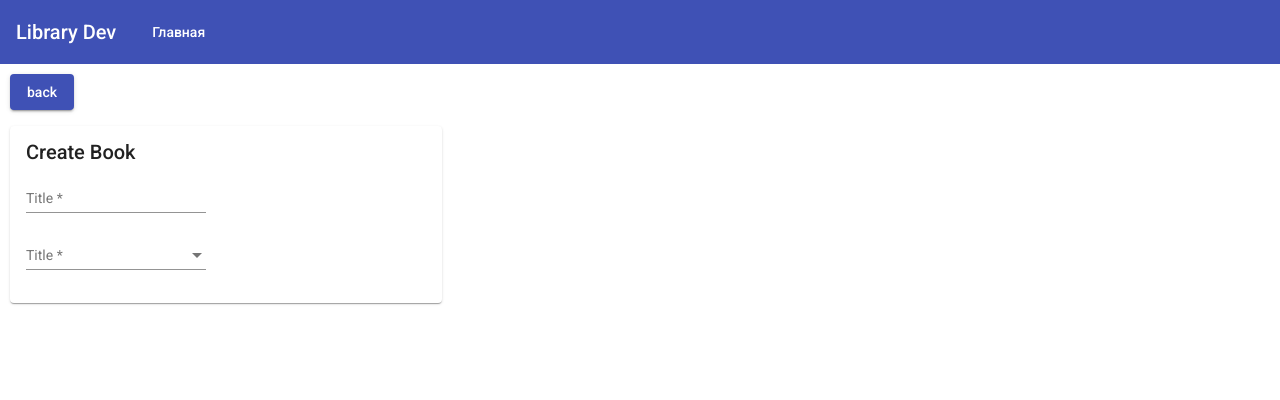
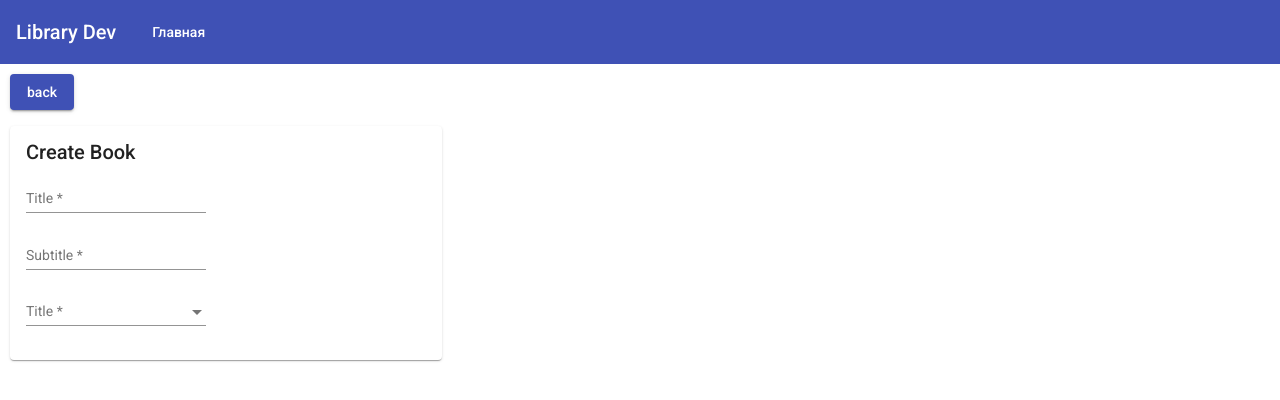
Before and after one commit to 14837-eng/Book-app, an Angular app: page /book/create in a window 1280 px wide. Shown: the top 400 px of the page. Built offline with nearby package versions, Linux system fonts and the light colour scheme.

Commit message:
feat(book-form): Add subtitle field

```diff
--- a/src/app/shared/components/book-form/book-form.component.html
+++ b/src/app/shared/components/book-form/book-form.component.html
@@ -8,6 +8,12 @@
         <mat-form-field>
           <mat-label>Title</mat-label>
           <input type="text" matInput formControlName="title" />
+        </mat-form-field>
+      </div>
+      <div class="book-form-container">
+        <mat-form-field>
+          <mat-label>Subtitle</mat-label>
+          <input type="text" matInput formControlName="subtitle" />
         </mat-form-field>
       </div>
       <div class="book-form-container">
--- a/src/app/shared/components/book-form/book-form.component.ts
+++ b/src/app/shared/components/book-form/book-form.component.ts
@@ -35,8 +35,8 @@ export class BookFormComponent implements OnInit {
 
     this.formGroup = this.fb.group({
       title: this.fb.control('', [Validators.required]),
+      subtitle: this.fb.control('', [Validators.required]),
       author: this.fb.control(new Author(), [Validators.required]),
-      // sutitle: this.fb.control('', [Validators.required]),
       // count_of_page: this.fb.control('', [Validators.required]),
       // language: this.fb.control('', [Validators.required]),
       // genre: this.fb.control('', [Validators.required]),
@@ -44,7 +44,7 @@ export class BookFormComponent implements OnInit {
   }
 
   resetAuthor() {
-      this.formGroup.get('author')?.setValue(new Author());
+    this.formGroup.get('author')?.setValue(new Author());
   }
 
   authorComparisonFunction = function (
```
